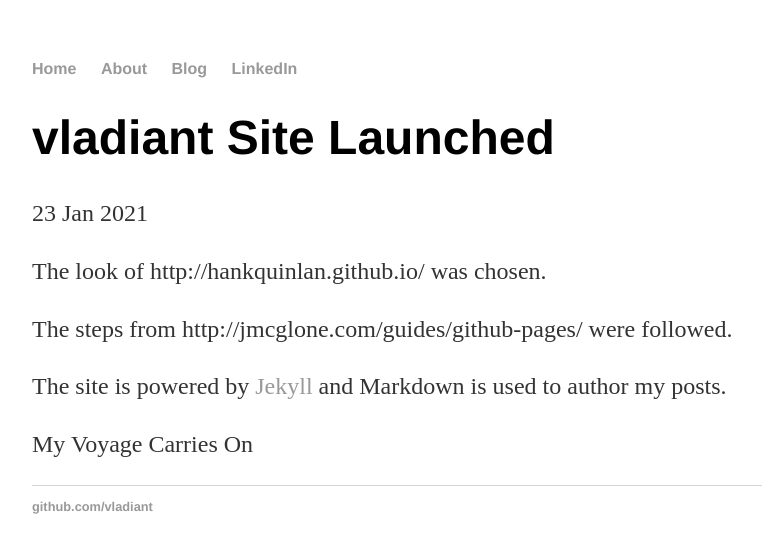
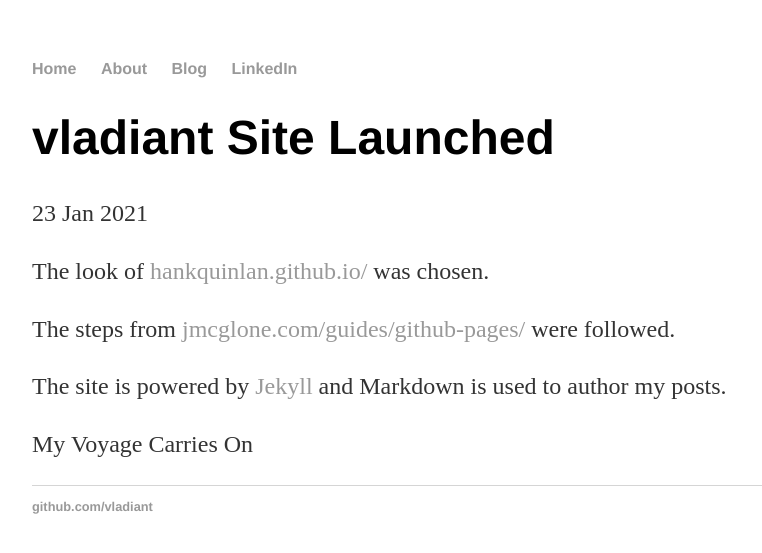
Before and after one commit to vladiant/vladiant.github.io, a Jekyll site: the page built from _posts/2021-01-23-vladiant-site-launched.md, in a window 1280 px wide. Shown: the top 553 px of the page, without its empty margins (160-922 px from the left). Built offline with Jekyll 4.4.1, drawn with Linux system fonts in a browser that asks for light colours; some of the changed lines change nothing that is shown.

Commit message:
Update 2021-01-23-vladiant-site-launched.md

```diff
--- a/_posts/2021-01-23-vladiant-site-launched.md
+++ b/_posts/2021-01-23-vladiant-site-launched.md
@@ -4,9 +4,9 @@ title: "vladiant Site Launched"
 date: 2021-01-23
 ---
 
-The look of http://hankquinlan.github.io/ was chosen.
+The look of [hankquinlan.github.io/](http://hankquinlan.github.io/) was chosen.
 
-The steps from http://jmcglone.com/guides/github-pages/ were followed.
+The steps from [jmcglone.com/guides/github-pages/](http://jmcglone.com/guides/github-pages/) were followed.
 
 The site is powered by [Jekyll](http://jekyllrb.com) and Markdown is used to author my posts.
 
```
